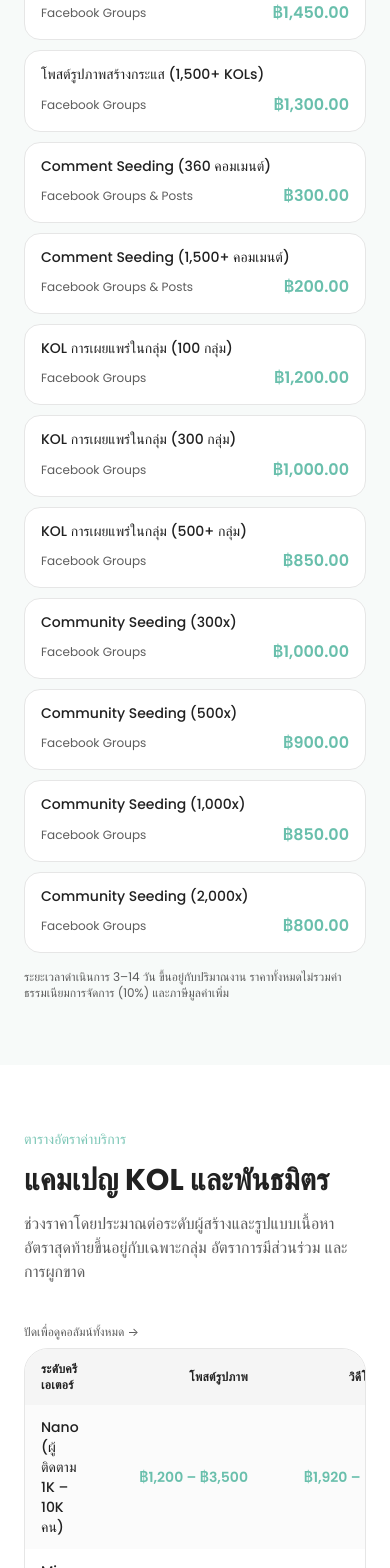
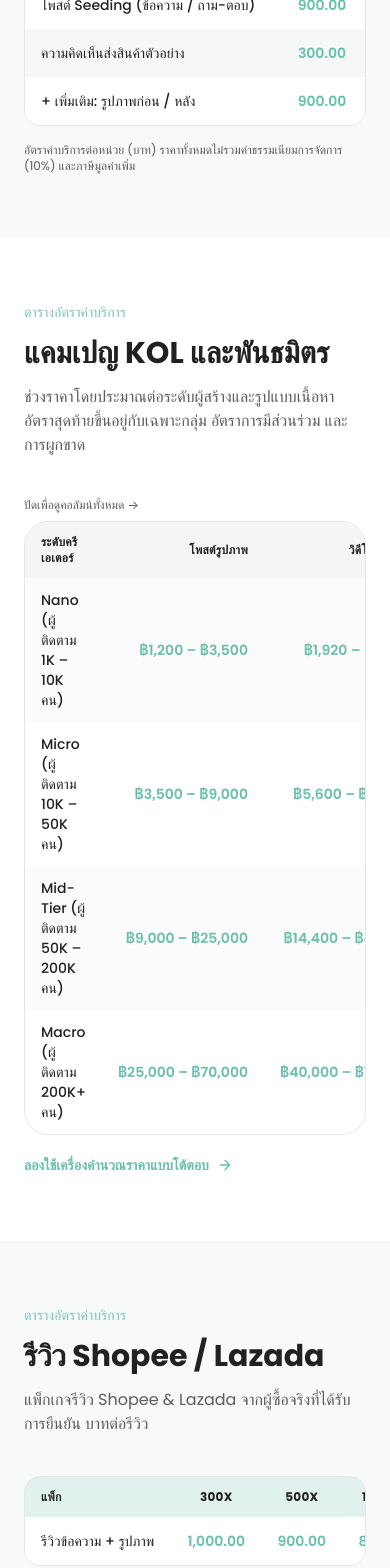
Before and after one commit to wecanmedia-main/wecanmedia, a React (Vite) app: page /services in a window 390 px wide. Shown: the part 2009-3577 px from the top of the page. Built offline with nearby package versions, Linux system fonts and the light colour scheme; a web font is replaced by a local one.

Commit message:
Chantan export — 2026-09-03 09:15 UTC

```diff
--- a/src/components/nc/NCPricing.tsx
+++ b/src/components/nc/NCPricing.tsx
@@ -1,41 +1,18 @@
-import { Check } from "lucide-react"
 import { useTranslation } from 'react-i18next'
 
+const SEEDING_COLUMNS = ["Under 500", "500 – 999", "1,000 – 1,499", "1,500 – 2,999", "3,000+"]
+
 const SEEDING_ROWS = [
-  { label: "Photo Seeding Post (100 KOLs)", standard: "฿1,700.00", bulk: "฿1,700.00" },
-  { label: "Photo Seeding Post (300 KOLs)", standard: "฿1,450.00", bulk: "฿1,450.00" },
-  { label: "Photo Seeding Post (1,500+ KOLs)", standard: "฿1,300.00", bulk: "฿1,300.00" },
-  { label: "Comment Seeding (360 comments)", standard: "฿300.00", bulk: "฿300.00" },
-  { label: "Comment Seeding (1,500+ comments)", standard: "฿200.00", bulk: "฿200.00" },
-  { label: "KOL Group Seeding (100 groups)", standard: "฿1,200.00", bulk: "฿1,200.00" },
-  { label: "KOL Group Seeding (300 groups)", standard: "฿1,000.00", bulk: "฿1,000.00" },
-  { label: "KOL Group Seeding (500+ groups)", standard: "฿850.00", bulk: "฿850.00" },
-  { label: "Community Seeding (300x)", standard: "฿1,000.00", bulk: "฿1,000.00" },
-  { label: "Community Seeding (500x)", standard: "฿900.00", bulk: "฿900.00" },
-  { label: "Community Seeding (1,000x)", standard: "฿850.00", bulk: "฿850.00" },
-  { label: "Community Seeding (2,000x)", standard: "฿800.00", bulk: "฿800.00" },
+  { label: "Seeding Post (Photo)", prices: ["1,700.00", "1,450.00", "1,400.00", "1,350.00", "1,300.00"] },
+  { label: "Seeding Post (Text / Q&A)", prices: ["900.00", "800.00", "750.00", "720.00", "700.00"] },
+  { label: "Seeding Comment", prices: ["300.00", "260.00", "240.00", "220.00", "200.00"] },
+  { label: "+ Add on: Before / After Visual", prices: ["900.00", "800.00", "750.00", "720.00", "700.00"] },
 ]
 
-const REVIEW_TIERS = [
-  {
-    name: "Text Review",
-    volume: "Starter: 100 | Standard: 300 | Scale: 500 | Launch: 1,000",
-    price: "฿900.00 / unit",
-    features: ["5-star rating with written copy", "Shopee & e-commerce platforms", "Product cost included for items under 500 baht"],
-  },
-  {
-    name: "Photo Review",
-    volume: "Starter: 100 | Standard: 300 | Scale: 500 | Launch: 1,000",
-    price: "฿1,200.00 / unit",
-    features: ["Product-in-use photo + rating", "Highest weight in Shopee ranking", "Best ROI per baht spent"],
-    highlight: true,
-  },
-  {
-    name: "Video Review",
-    volume: "Starter: 100 | Standard: 300 | Scale: 500 | Launch: 1,000",
-    price: "฿2,300.00 / unit",
-    features: ["Short-form video + rating", "Use on hero SKUs only", "Highest engagement impact"],
-  },
+const REVIEW_COLUMNS = ["300x", "500x", "1,000x", "2,000x"]
+
+const REVIEW_ROWS = [
+  { label: "Text + Photo Review", prices: ["1,000.00", "900.00", "850.00", "800.00"] },
 ]
 
 export function NCPricing() {
@@ -46,85 +23,82 @@ export function NCPricing() {
         <div className="max-w-xl mb-12 reveal">
           <p className="text-sm font-medium text-primary/90">{t("Rate Card")}</p>
           <h2 className="mt-3 text-3xl md:text-[42px] font-bold text-foreground">
-            {t("Seeding & Review Pricing")}
+            {t("The Rates, On One Slide")}
           </h2>
           <p className="mt-3 text-muted-foreground">
-            {t("Transparent per-unit pricing for seeding, and tiered rates for verified reviews — all social platforms including closed Facebook groups.")}
+            {t("All rates below. THB per unit — includes closed Facebook groups and open communities.")}
           </p>
         </div>
 
-        <div className="reveal bg-white rounded-3xl border border-border p-8 mb-8">
-          <h3 className="text-xl font-bold text-foreground">{t("Facebook Group & Comment Seeding")}</h3>
-          <p className="mt-1 text-sm text-muted-foreground">{t("All-in pricing per unit. Rates scale with volume commitment.")}</p>
-          {/* Mobile: stacked cards */}
-          <div className="mt-6 space-y-2.5 sm:hidden">
-            {SEEDING_ROWS.map((r) => (
-              <div key={r.label} className="rounded-2xl border border-border bg-white px-4 py-3.5">
-                <p className="text-sm font-medium text-foreground leading-snug">{t(r.label)}</p>
-                <div className="mt-2 flex items-center justify-between">
-                  <span className="text-xs text-muted-foreground">{t("Mgmt Fee")}: {t("Excl.")}</span>
-                  <span className="text-base font-semibold text-primary">{r.standard}</span>
-                </div>
-              </div>
-            ))}
+        {/* Community Seeding */}
+        <div className="reveal mb-10">
+          <h3 className="text-sm font-bold text-foreground uppercase tracking-wide mb-4">
+            {t("Community Seeding")} · <span className="text-muted-foreground font-medium">{t("THB / unit")}</span>
+          </h3>
+          <p className="mb-2 text-xs text-muted-foreground sm:hidden">{t("Swipe to see all columns →")}</p>
+          <div className="overflow-x-auto rounded-2xl border border-border">
+            <table className="w-full text-sm min-w-[680px]">
+              <thead>
+                <tr className="bg-primary/15">
+                  <th className="text-left px-4 py-3 font-bold text-foreground text-xs uppercase tracking-wide">{t("Format")}</th>
+                  {SEEDING_COLUMNS.map((c) => (
+                    <th key={c} className="text-center px-4 py-3 font-bold text-foreground text-xs uppercase tracking-wide whitespace-nowrap">
+                      {t(c)}
+                    </th>
+                  ))}
+                </tr>
+              </thead>
+              <tbody>
+                {SEEDING_ROWS.map((r, i) => (
+                  <tr key={r.label} className={i % 2 ? "bg-white" : "bg-muted/40"}>
+                    <td className="px-4 py-3.5 font-medium text-foreground whitespace-nowrap">{t(r.label)}</td>
+                    {r.prices.map((p, j) => (
+                      <td key={j} className="text-center px-4 py-3.5 font-semibold text-primary whitespace-nowrap">
+                        {p}
+                      </td>
+                    ))}
+                  </tr>
+                ))}
+              </tbody>
+            </table>
           </div>
-          {/* Desktop: table */}
-          <div className="mt-6 hidden sm:block overflow-hidden rounded-2xl border border-border">
-            <div className="grid grid-cols-3 bg-muted text-xs font-semibold text-foreground uppercase tracking-wide px-4 py-3">
-              <span>{t("Format & Volume")}</span>
-              <span className="text-right">{t("All-In Price")}</span>
-              <span className="text-right">{t("Mgmt Fee")}</span>
-            </div>
-            {SEEDING_ROWS.map((r, i) => (
-              <div
-                key={r.label}
-                className={`grid grid-cols-3 px-4 py-3 text-sm ${i % 2 ? "bg-white" : "bg-muted/40"}`}
-              >
-                <span className="text-foreground font-medium">{t(r.label)}</span>
-                <span className="text-right font-semibold text-primary">{r.standard}</span>
-                <span className="text-right text-muted-foreground text-xs">{t("Excl.")}</span>
-              </div>
-            ))}
-          </div>
-          <p className="mt-4 text-xs text-muted-foreground">{t("Scale efficiency applies automatically at higher volumes. Management fee (10%) and VAT not included.")}</p>
         </div>
 
-        <div className="reveal grid md:grid-cols-3 gap-6">
-          {REVIEW_TIERS.map((p) => (
-            <div
-              key={p.name}
-              className={`bg-white rounded-3xl border p-6 flex flex-col ${
-                p.highlight ? "border-primary shadow-lg md:-translate-y-2" : "border-border"
-              }`}
-            >
-              {p.highlight && (
-                <span className="mb-3 inline-block w-fit text-[11px] font-semibold uppercase tracking-wide text-primary bg-primary/10 rounded-full px-3 py-1">
-                  {t("Most Popular")}
-                </span>
-              )}
-              <h3 className="text-lg font-bold text-foreground">{t(p.name)}</h3>
-              <p className="text-sm text-muted-foreground">{t(p.volume)}</p>
-              <p className="mt-4 text-2xl font-bold text-primary">{p.price}</p>
-              <ul className="mt-4 space-y-2 flex-1">
-                {p.features.map((f) => (
-                  <li key={f} className="flex items-start gap-2 text-sm text-muted-foreground">
-                    <Check className="w-4 h-4 text-primary shrink-0 mt-0.5" />
-                    {t(f)}
-                  </li>
+        {/* Shopee / Lazada Reviews */}
+        <div className="reveal">
+          <h3 className="text-sm font-bold text-foreground uppercase tracking-wide mb-4">
+            {t("Shopee / Lazada Reviews")} · <span className="text-muted-foreground font-medium">{t("THB / review")}</span>
+          </h3>
+          <div className="overflow-x-auto rounded-2xl border border-border">
+            <table className="w-full text-sm min-w-[480px]">
+              <thead>
+                <tr className="bg-primary/15">
+                  <th className="text-left px-4 py-3 font-bold text-foreground text-xs uppercase tracking-wide">{t("Pack")}</th>
+                  {REVIEW_COLUMNS.map((c) => (
+                    <th key={t(c)} className="text-center px-4 py-3 font-bold text-foreground text-xs uppercase tracking-wide">
+                      {t(c)}
+                    </th>
+                  ))}
+                </tr>
+              </thead>
+              <tbody>
+                {REVIEW_ROWS.map((r) => (
+                  <tr key={r.label} className="bg-white">
+                    <td className="px-4 py-3.5 font-medium text-foreground whitespace-nowrap">{t(r.label)}</td>
+                    {r.prices.map((p, j) => (
+                      <td key={j} className="text-center px-4 py-3.5 font-semibold text-primary whitespace-nowrap">
+                        {p}
+                      </td>
+                    ))}
+                  </tr>
                 ))}
-              </ul>
-            </div>
-          ))}
+              </tbody>
+            </table>
+          </div>
         </div>
 
-        <p className="mt-6 text-xs text-muted-foreground reveal">
-          {t("KOL and paid influencer campaign rates are quoted per creator tier and content format. No volume discounts on reviews — they are your proof point. Get in touch for a tailored proposal.")}
-        </p>
-        <p className="mt-3 text-xs text-muted-foreground reveal font-medium">
+        <p className="mt-6 text-xs text-muted-foreground reveal font-medium">
           {t("Note: Management fee (10%) is not included in any prices above. All prices exclude VAT. Final invoice will include applicable taxes, fees, and management charges.")}
-        </p>
-        <p className="mt-2 text-xs text-muted-foreground reveal">
-          {t("All packages exclude management fee (10%) and VAT.")}
         </p>
       </div>
     </section>
--- a/src/locales/en.json
+++ b/src/locales/en.json
@@ -246,5 +246,21 @@
   "KOL Group Seeding (500+ groups)": "KOL Group Seeding (500+ groups)",
   "LINE": "LINE",
   "ขยายแบรนด์ของคุณด้วยสุดยอดครีเอเตอร์": "ขยายแบรนด์ของคุณด้วยสุดยอดครีเอเตอร์",
-  "นัดหมายการโทร": "นัดหมายการโทร"
+  "นัดหมายการโทร": "นัดหมายการโทร",
+  "Seeding Post (Text / Q&A)": "Seeding Post (Text / Q&A)",
+  "+ Add on: Before / After Visual": "+ Add on: Before / After Visual",
+  "300x": "300x",
+  "500x": "500x",
+  "1,000x": "1,000x",
+  "2,000x": "2,000x",
+  "Text + Photo Review": "Text + Photo Review",
+  "The Rates, On One Slide": "The Rates, On One Slide",
+  "All rates below. THB per unit — includes closed Facebook groups and open communities.": "All rates below. THB per unit — includes closed Facebook groups and open communities.",
+  "Community Seeding": "Community Seeding",
+  "THB / unit": "THB / unit",
+  "Shopee / Lazada Reviews": "Shopee / Lazada Reviews",
+  "THB / review": "THB / review",
+  "Pack": "Pack",
+  "Rates are per unit, THB. All prices exclude management fee (10%) and VAT.": "Rates are per unit, THB. All prices exclude management fee (10%) and VAT.",
+  "Shopee & Lazada review packages from real, verified buyers. THB per review.": "Shopee & Lazada review packages from real, verified buyers. THB per review."
 }
--- a/src/locales/th.json
+++ b/src/locales/th.json
@@ -246,5 +246,21 @@
   "KOL Group Seeding (500+ groups)": "KOL การเผยแพร่ในกลุ่ม (500+ กลุ่ม)",
   "LINE": "LINE",
   "ขยายแบรนด์ของคุณด้วยสุดยอดครีเอเตอร์": "ขยายแบรนด์ของคุณด้วยสุดยอดครีเอเตอร์",
-  "นัดหมายการโทร": "นัดหมายการโทร"
+  "นัดหมายการโทร": "นัดหมายการโทร",
+  "Seeding Post (Text / Q&A)": "โพสต์ Seeding (ข้อความ / ถาม-ตอบ)",
+  "+ Add on: Before / After Visual": "+ เพิ่มเติม: รูปภาพก่อน / หลัง",
+  "300x": "300x",
+  "500x": "500x",
+  "1,000x": "1,000x",
+  "2,000x": "2,000x",
+  "Text + Photo Review": "รีวิวข้อความ + รูปภาพ",
+  "The Rates, On One Slide": "อัตราค่าบริการในสไลด์เดียว",
+  "All rates below. THB per unit — includes closed Facebook groups and open communities.": "อัตราค่าบริการทั้งหมดด้านล่าง บาทต่อหน่วย — รวมถึงกลุ่ม Facebook แบบปิดและชุมชนสาธารณะ",
+  "Community Seeding": "Community Seeding",
+  "THB / unit": "บาท / หน่วย",
+  "Shopee / Lazada Reviews": "รีวิว Shopee / Lazada",
+  "THB / review": "บาท / รีวิว",
+  "Pack": "แพ็ก",
+  "Rates are per unit, THB. All prices exclude management fee (10%) and VAT.": "อัตราค่าบริการต่อหน่วย (บาท) ราคาทั้งหมดไม่รวมค่าธรรมเนียมการจัดการ (10%) และภาษีมูลค่าเพิ่ม",
+  "Shopee & Lazada review packages from real, verified buyers. THB per review.": "แพ็กเกจรีวิว Shopee & Lazada จากผู้ซื้อจริงที่ได้รับการยืนยัน บาทต่อรีวิว"
 }
--- a/src/pages/Services.tsx
+++ b/src/pages/Services.tsx
@@ -38,19 +38,19 @@ const PILLARS = [
   },
 ]
 
+const SEEDING_COLUMNS = ["Under 500", "500 – 999", "1,000 – 1,499", "1,500 – 2,999", "3,000+"]
+
 const SEEDING_ROWS = [
-  { label: "Photo Seeding Post (100 KOLs)", platform: "Facebook Groups", turnaround: "5–7 days", price: "฿1,700.00" },
-  { label: "Photo Seeding Post (300 KOLs)", platform: "Facebook Groups", turnaround: "7–10 days", price: "฿1,450.00" },
-  { label: "Photo Seeding Post (1,500+ KOLs)", platform: "Facebook Groups", turnaround: "10–14 days", price: "฿1,300.00" },
-  { label: "Comment Seeding (360 comments)", platform: "Facebook Groups & Posts", turnaround: "3–5 days", price: "฿300.00" },
-  { label: "Comment Seeding (1,500+ comments)", platform: "Facebook Groups & Posts", turnaround: "5–9 days", price: "฿200.00" },
-  { label: "KOL Group Seeding (100 groups)", platform: "Facebook Groups", turnaround: "5–7 days", price: "฿1,200.00" },
-  { label: "KOL Group Seeding (300 groups)", platform: "Facebook Groups", turnaround: "7–10 days", price: "฿1,000.00" },
-  { label: "KOL Group Seeding (500+ groups)", platform: "Facebook Groups", turnaround: "10–14 days", price: "฿850.00" },
-  { label: "Community Seeding (300x)", platform: "Facebook Groups", turnaround: "5–7 days", price: "฿1,000.00" },
-  { label: "Community Seeding (500x)", platform: "Facebook Groups", turnaround: "7–10 days", price: "฿900.00" },
-  { label: "Community Seeding (1,000x)", platform: "Facebook Groups", turnaround: "10–14 days", price: "฿850.00" },
-  { label: "Community Seeding (2,000x)", platform: "Facebook Groups", turnaround: "14–21 days", price: "฿800.00" },
+  { label: "Seeding Post (Photo)", prices: ["1,700.00", "1,450.00", "1,400.00", "1,350.00", "1,300.00"] },
+  { label: "Seeding Post (Text / Q&A)", prices: ["900.00", "800.00", "750.00", "720.00", "700.00"] },
+  { label: "Seeding Comment", prices: ["300.00", "260.00", "240.00", "220.00", "200.00"] },
+  { label: "+ Add on: Before / After Visual", prices: ["900.00", "800.00", "750.00", "720.00", "700.00"] },
+]
+
+const REVIEW_COLUMNS = ["300x", "500x", "1,000x", "2,000x"]
+
+const REVIEW_ROWS_TABLE = [
+  { label: "Text + Photo Review", prices: ["1,000.00", "900.00", "850.00", "800.00"] },
 ]
 
 const KOL_TIERS = [
@@ -58,43 +58,6 @@ const KOL_TIERS = [
   { label: "Micro (10K – 50K Followers)", photo: "฿3,500 – ฿9,000", video: "฿5,600 – ฿14,400", story: "฿1,400 – ฿3,600", live: "฿7,000 – ฿18,000" },
   { label: "Mid-Tier (50K – 200K Followers)", photo: "฿9,000 – ฿25,000", video: "฿14,400 – ฿40,000", story: "฿3,600 – ฿10,000", live: "฿18,000 – ฿50,000" },
   { label: "Macro (200K+ Followers)", photo: "฿25,000 – ฿70,000", video: "฿40,000 – ฿112,000", story: "฿10,000 – ฿28,000", live: "฿50,000 – ฿140,000" },
-]
-
-const REVIEW_TIERS = [
-  {
-    name: "Text Review",
-    price: "฿900.00",
-    volumes: "100 / 300 / 500 / 1,000 units",
-    features: [
-      "5-star rating with written copy",
-      "Deployed on Shopee & Lazada",
-      "Natural, varied language per reviewer",
-      "No volume discount — proof-point pricing",
-    ],
-  },
-  {
-    name: "Photo Review",
-    price: "฿1,200.00",
-    volumes: "100 / 300 / 500 / 1,000 units",
-    features: [
-      "Product-in-use photo + written rating",
-      "Highest weight in Shopee ranking algorithm",
-      "Best ROI per baht spent",
-      "Most requested tier by enterprise clients",
-    ],
-    highlight: true,
-  },
-  {
-    name: "Video Review",
-    price: "฿2,300.00",
-    volumes: "100 / 300 / 500 / 1,000 units",
-    features: [
-      "Short-form video demo + rating",
-      "Recommended for hero SKUs only",
-      "Highest engagement & dwell time",
-      "Doubles as organic social content",
-    ],
-  },
 ]
 
 const PROCESS = [
@@ -168,34 +131,34 @@ export default function Services() {
               {t("All-in pricing per unit. Rates scale down automatically at higher volumes.")}
             </p>
           </div>
-          {/* Mobile: stacked cards */}
-          <div className="reveal space-y-2.5 sm:hidden">
-            {SEEDING_ROWS.map((r) => (
-              <div key={r.label} className="rounded-2xl border border-border bg-white px-4 py-3.5">
-                <p className="text-sm font-medium text-foreground leading-snug">{t(r.label)}</p>
-                <div className="mt-2 flex items-center justify-between gap-2">
-                  <span className="text-xs text-muted-foreground">{t(r.platform)}</span>
-                  <span className="text-base font-semibold text-primary shrink-0">{r.price}</span>
-                </div>
-              </div>
-            ))}
+          <p className="mb-2 text-xs text-muted-foreground reveal sm:hidden">{t("Swipe to see all columns →")}</p>
+          <div className="reveal overflow-x-auto rounded-2xl border border-border">
+            <table className="w-full text-sm min-w-[680px]">
+              <thead>
+                <tr className="bg-primary/15">
+                  <th className="text-left px-4 py-3 font-bold text-foreground text-xs uppercase tracking-wide">{t("Format")}</th>
+                  {SEEDING_COLUMNS.map((c) => (
+                    <th key={c} className="text-center px-4 py-3 font-bold text-foreground text-xs uppercase tracking-wide whitespace-nowrap">
+                      {t(c)}
+                    </th>
+                  ))}
+                </tr>
+              </thead>
+              <tbody>
+                {SEEDING_ROWS.map((r, i) => (
+                  <tr key={r.label} className={i % 2 ? "bg-white" : "bg-muted/40"}>
+                    <td className="px-4 py-3.5 font-medium text-foreground whitespace-nowrap">{t(r.label)}</td>
+                    {r.prices.map((p, j) => (
+                      <td key={j} className="text-center px-4 py-3.5 font-semibold text-primary whitespace-nowrap">
+                        {p}
+                      </td>
+                    ))}
+                  </tr>
+                ))}
+              </tbody>
+            </table>
           </div>
-          {/* Desktop: table */}
-          <div className="reveal hidden sm:block bg-white rounded-3xl border border-border overflow-hidden">
-            <div className="grid grid-cols-4 bg-muted text-xs font-semibold text-foreground uppercase tracking-wide px-4 py-3">
-              <span className="col-span-2">{t("Format & Volume")}</span>
-              <span>{t("Platform")}</span>
-              <span className="text-right">{t("All-In Price")}</span>
-            </div>
-            {SEEDING_ROWS.map((r, i) => (
-              <div key={r.label} className={`grid grid-cols-4 px-4 py-3 text-sm items-center ${i % 2 ? "bg-white" : "bg-muted/40"}`}>
-                <span className="col-span-2 text-foreground font-medium">{t(r.label)}</span>
-                <span className="text-muted-foreground text-xs">{t(r.platform)}</span>
-                <span className="text-right font-semibold text-primary">{r.price}</span>
-              </div>
-            ))}
-          </div>
-          <p className="mt-4 text-xs text-muted-foreground reveal">{t("Turnaround ranges 3–14 days depending on volume. All prices exclude management fee (10%) and VAT.")}</p>
+          <p className="mt-4 text-xs text-muted-foreground reveal">{t("Rates are per unit, THB. All prices exclude management fee (10%) and VAT.")}</p>
         </div>
       </section>
 
@@ -249,41 +212,39 @@ export default function Services() {
         <div className="max-w-6xl mx-auto px-6 md:px-10">
           <div className="max-w-xl mb-10 reveal">
             <p className="text-sm font-medium text-primary/90">{t("Rate Card")}</p>
-            <h2 className="mt-3 text-3xl md:text-[42px] font-bold text-foreground">{t("Verified E-Commerce Reviews")}</h2>
+            <h2 className="mt-3 text-3xl md:text-[42px] font-bold text-foreground">{t("Shopee / Lazada Reviews")}</h2>
             <p className="mt-3 text-muted-foreground">
-              {t("Shopee & Lazada review packages from real, verified buyers. No volume discounts — reviews are your proof point.")}
+              {t("Shopee & Lazada review packages from real, verified buyers. THB per review.")}
             </p>
           </div>
-          <div className="reveal grid md:grid-cols-3 gap-6">
-            {REVIEW_TIERS.map((p) => (
-              <div
-                key={p.name}
-                className={`bg-white rounded-3xl border p-6 flex flex-col ${p.highlight ? "border-primary shadow-lg md:-translate-y-2" : "border-border"}`}
-              >
-                {p.highlight && (
-                  <span className="mb-3 inline-block w-fit text-[11px] font-semibold uppercase tracking-wide text-primary bg-primary/10 rounded-full px-3 py-1">
-                    {t("Most Popular")}
-                  </span>
-                )}
-                <h3 className="text-lg font-bold text-foreground">{t(p.name)}</h3>
-                <p className="text-sm text-muted-foreground">{t(p.volumes)}</p>
-                <p className="mt-4 text-2xl font-bold text-primary">{p.price} <span className="text-sm font-medium text-muted-foreground">/ {t("unit")}</span></p>
-                <ul className="mt-4 space-y-2 flex-1">
-                  {p.features.map((f) => (
-                    <li key={f} className="flex items-start gap-2 text-sm text-muted-foreground">
-                      <Check className="w-4 h-4 text-primary shrink-0 mt-0.5" />
-                      {t(f)}
-                    </li>
+          <div className="reveal overflow-x-auto rounded-2xl border border-border">
+            <table className="w-full text-sm min-w-[480px]">
+              <thead>
+                <tr className="bg-primary/15">
+                  <th className="text-left px-4 py-3 font-bold text-foreground text-xs uppercase tracking-wide">{t("Pack")}</th>
+                  {REVIEW_COLUMNS.map((c) => (
+                    <th key={t(c)} className="text-center px-4 py-3 font-bold text-foreground text-xs uppercase tracking-wide">
+                      {t(c)}
+                    </th>
                   ))}
-                </ul>
-              </div>
-            ))}
+                </tr>
+              </thead>
+              <tbody>
+                {REVIEW_ROWS_TABLE.map((r) => (
+                  <tr key={r.label} className="bg-white">
+                    <td className="px-4 py-3.5 font-medium text-foreground whitespace-nowrap">{t(r.label)}</td>
+                    {r.prices.map((p, j) => (
+                      <td key={j} className="text-center px-4 py-3.5 font-semibold text-primary whitespace-nowrap">
+                        {p}
+                      </td>
+                    ))}
+                  </tr>
+                ))}
+              </tbody>
+            </table>
           </div>
           <p className="mt-6 text-xs text-muted-foreground reveal font-medium">
             {t("Note: Management fee (10%) is not included in any prices above. All prices exclude VAT. Final invoice will include applicable taxes, fees, and management charges.")}
-          </p>
-          <p className="mt-2 text-xs text-muted-foreground reveal">
-            {t("All packages exclude management fee (10%) and VAT.")}
           </p>
         </div>
       </section>
```
Also changed, not shown: .chantan/pushed-files.json, 1 other file (tests, documents, lock files or other folders).
